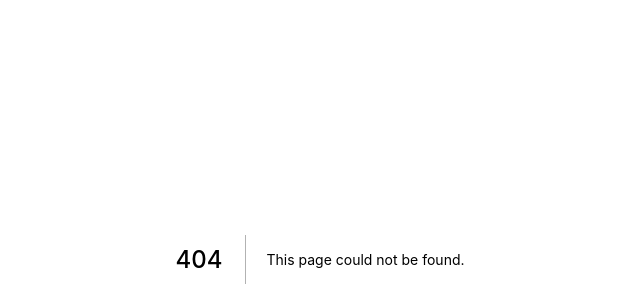
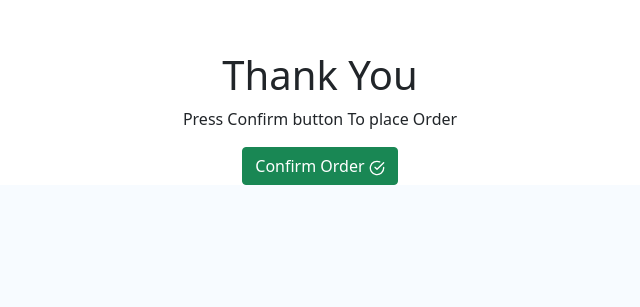
Before and after one commit to Rakib544/easy-essay-writing, a Next.js app: page /confirmOrder in a window 1280 px wide. Before the commit this address had no page. Shown: the part 141-448 px from the top of the page, without its empty margins (320-960 px from the left). Built offline with nearby package versions, Linux system fonts and the light colour scheme; a small style sheet from the web is missing.

Commit message:
update confirm

```diff
--- /dev/null
+++ b/pages/confirmOrder.js
@@ -0,0 +1,16 @@
+import React from "react";
+import { FiCheckCircle } from 'react-icons/fi';
+
+const confirmOrder = () => {
+  return (
+    <div className="m-auto p-auto mt-5 pt-5">
+      <div className="text-center mt-5 pt-5">
+        <h1>Thank You</h1>
+        <p>Press Confirm button To place Order</p>
+        <button className="btn btn-success"> Confirm Order <FiCheckCircle /></button>
+      </div>
+    </div>
+  );
+};
+
+export default confirmOrder;
--- a/pages/paymentMethod.js
+++ b/pages/paymentMethod.js
@@ -1,6 +1,7 @@
 import { loadStripe } from "@stripe/stripe-js";
 import { useRouter } from "next/router";
 import React, { useEffect, useState } from "react";
+
 
 const stripePromise = loadStripe(process.env.stripe_public_key);
 const axios = require("axios");
@@ -65,4 +66,4 @@ const PaymentMethod = () => {
   );
 };
 
-export default withAuth(PaymentMethod);
+export default (PaymentMethod);
```
Also changed, not shown: 1 other file (tests, documents, lock files or other folders).
